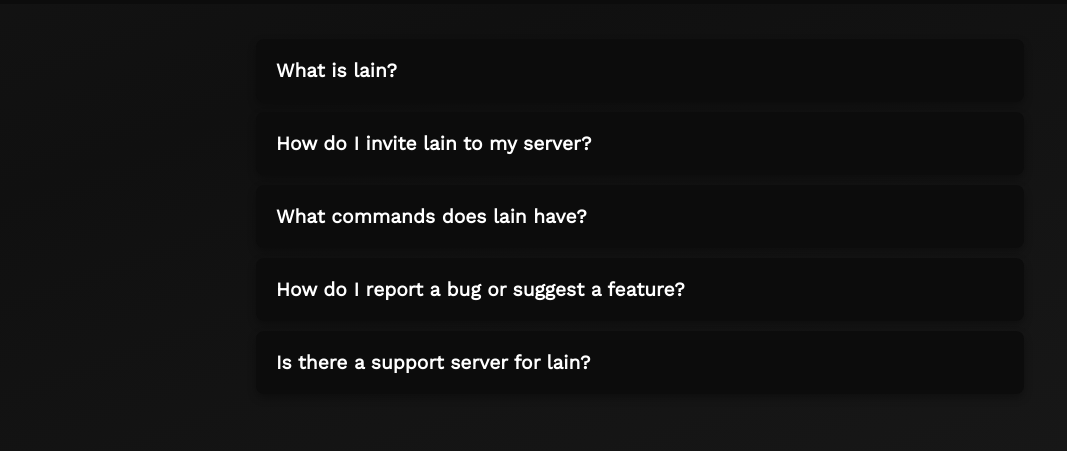
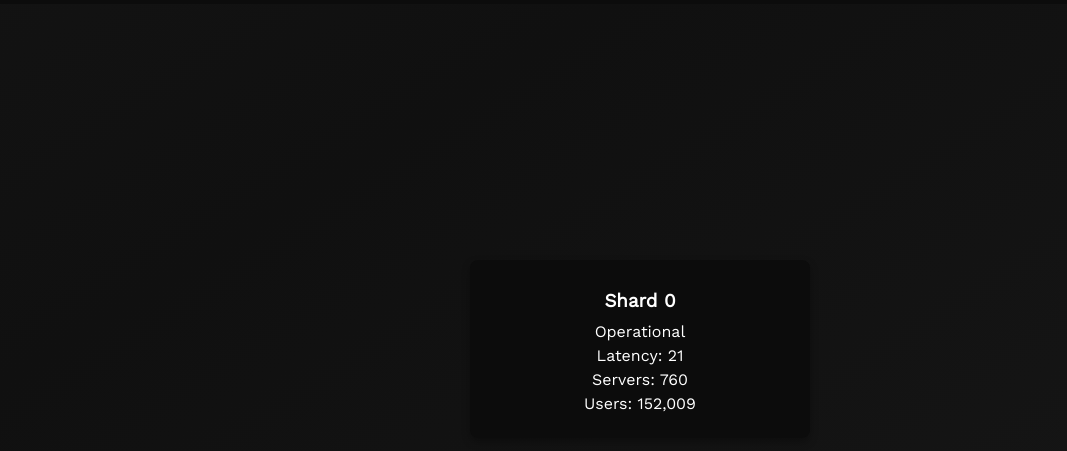
Before and after one commit to enlarged/okay, a plain HTML site: page status.html in a window 1280 px wide. Shown: the part 51-502 px from the top of the page, without its empty margins (0-1067 px from the left). Drawn offline with nearby package versions, Linux system fonts and the light colour scheme.

Commit message:
Update status.html

```diff
--- a/status.html
+++ b/status.html
@@ -3,7 +3,7 @@
 <head>
     <meta charset="UTF-8">
     <meta name="viewport" content="width=device-width, initial-scale=1.0">
-    <title>lain - FAQ</title>
+    <title>lain - status</title>
 
     <style>
         @import url("https://fonts.googleapis.com/css2?family=Work+Sans&display=swap");
@@ -13,6 +13,8 @@
             display: flex;
             flex-direction: column;
             align-items: center;
+            justify-content: center;
+            height: 100vh;
             font-family: 'Work Sans', sans-serif;
             color: #fff;
             margin: 0;
@@ -29,6 +31,7 @@
                 background-position: 100% 100%;
             }
         }
+
 
                 .navbar {
             width: 100%;
@@ -89,36 +92,21 @@
             margin: 70px 0 20px 0;
         }
 
-
-
-        .faq-container {
-            margin-top: 80px;
-            width: 60%;
-        }
-
-        .faq-item {
+        .status-box {
             background-color: #0c0c0c;
             border-radius: 8px;
-            margin: 10px 0;
-            padding: 10px;
+            text-align: center;
+            padding: 20px;
+            width: 300px;
             box-shadow: 0 4px 8px rgba(0, 0, 0, 0.3);
         }
 
-        .faq-question {
-            cursor: pointer;
-            font-size: 1.2em;
-            margin: 0;
-            padding: 10px;
-            transition: background-color 0.3s;
+        .status-box h3 {
+            margin: 10px 0;
         }
 
-        .faq-question:hover {
-            background-color: #333;
-        }
-
-        .faq-answer {
-            display: none;
-            padding: 10px;
+        .status-box p {
+            margin: 5px 0;
             font-size: 1em;
         }
 
@@ -129,16 +117,6 @@
             margin: 20px 0;
         }
     </style>
-    <script>
-        function toggleAnswer(element) {
-            const answer = element.nextElementSibling;
-            if (answer.style.display === "block") {
-                answer.style.display = "none";
-            } else {
-                answer.style.display = "block";
-            }
-        }
-    </script>
 </head>
 <body>
     <div class="navbar">
@@ -147,42 +125,17 @@
             <span>lain</span>
         </div>
         <div class="middle">
-        <button onclick="location.href='https://okaybot.xyz/status'">Status</button>
-        <button onclick="location.href='https://okaybot.xyz/help'">Commands</button>
-        <button onclick="location.href='https://okaybot.xyz/faq'">FAQ</button>
+            <button onclick="location.href='https://lains.win/status'">Status</button>
+            <button onclick="location.href='https://lains.win/help'">Commands</button>
+            <button onclick="location.href='https://lains.win/faq'">FAQ</button>
         </div>
     </div>
-    <div class="faq-container">
-        <div class="faq-item">
-            <h3 class="faq-question" onclick="toggleAnswer(this)">What is lain?</h3>
-            <div class="faq-answer">
-                <p>lain is a multifunctional bot designed to assist with various tasks on your server, from moderation to entertainment.</p>
-            </div>
-        </div>
-        <div class="faq-item">
-            <h3 class="faq-question" onclick="toggleAnswer(this)">How do I invite lain to my server?</h3>
-            <div class="faq-answer">
-                <p>You can invite lain to your server by clicking on the invitation link provided on the Discord Bot List or our official website.</p>
-            </div>
-        </div>
-        <div class="faq-item">
-            <h3 class="faq-question" onclick="toggleAnswer(this)">What commands does lain have?</h3>
-            <div class="faq-answer">
-                <p>lain has a wide range of commands for moderation, music, games, and more. You can view the full list of commands on the commands page.</p>
-            </div>
-        </div>
-        <div class="faq-item">
-            <h3 class="faq-question" onclick="toggleAnswer(this)">How do I report a bug or suggest a feature?</h3>
-            <div class="faq-answer">
-                <p>To report a bug or suggest a feature, you can join our Discord server and post in the appropriate channel, or use the feedback form on our website.</p>
-            </div>
-        </div>
-        <div class="faq-item">
-            <h3 class="faq-question" onclick="toggleAnswer(this)">Is there a support server for lain?</h3>
-            <div class="faq-answer">
-                <p>Yes, you can join our support server by clicking on the Discord button in the top right corner of this page.</p>
-            </div>
-        </div>
+    <div class="status-box">
+        <h3>Shard 0</h3>
+        <p>Operational</p>
+        <p>Latency: 21</p>
+        <p>Servers: 760</p>
+        <p>Users: 152,009</p>
     </div>
 </body>
 </html>
```
